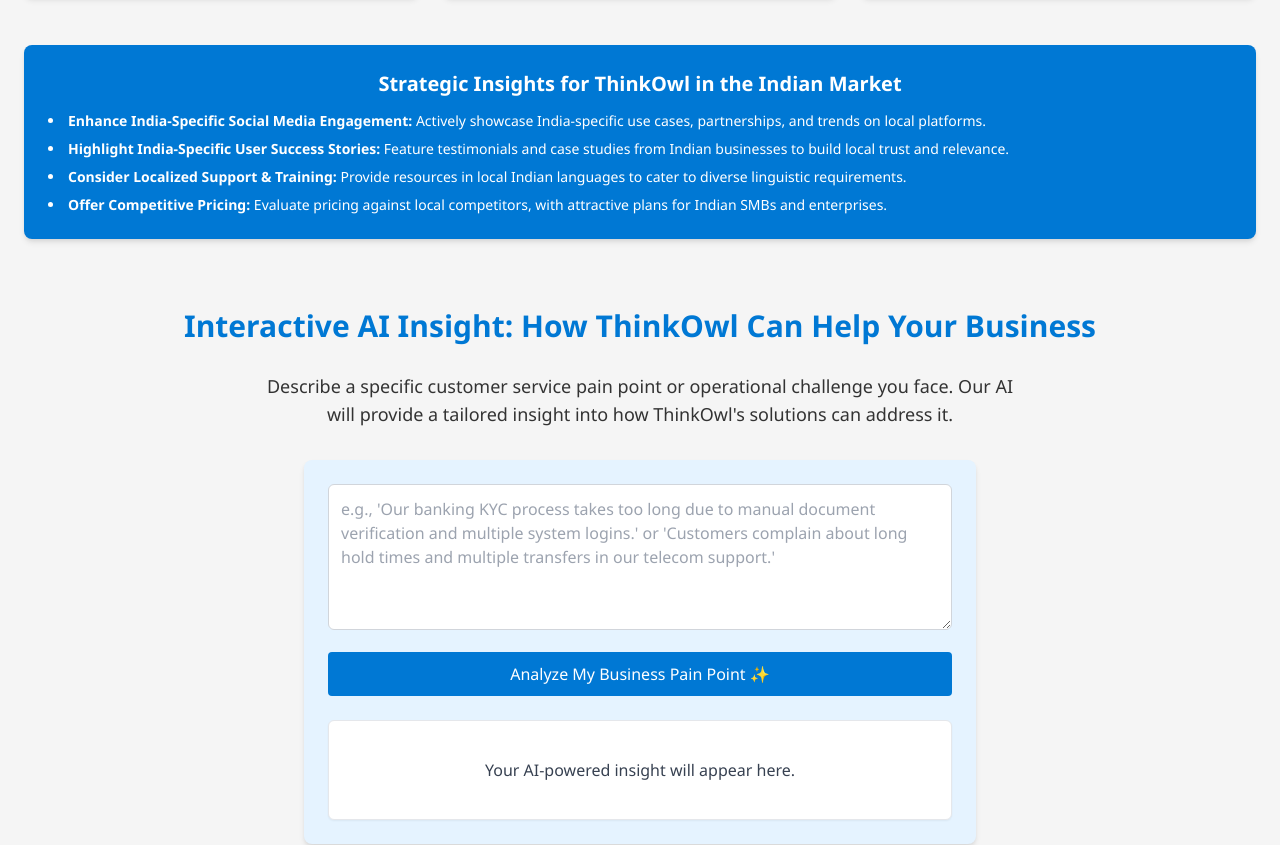
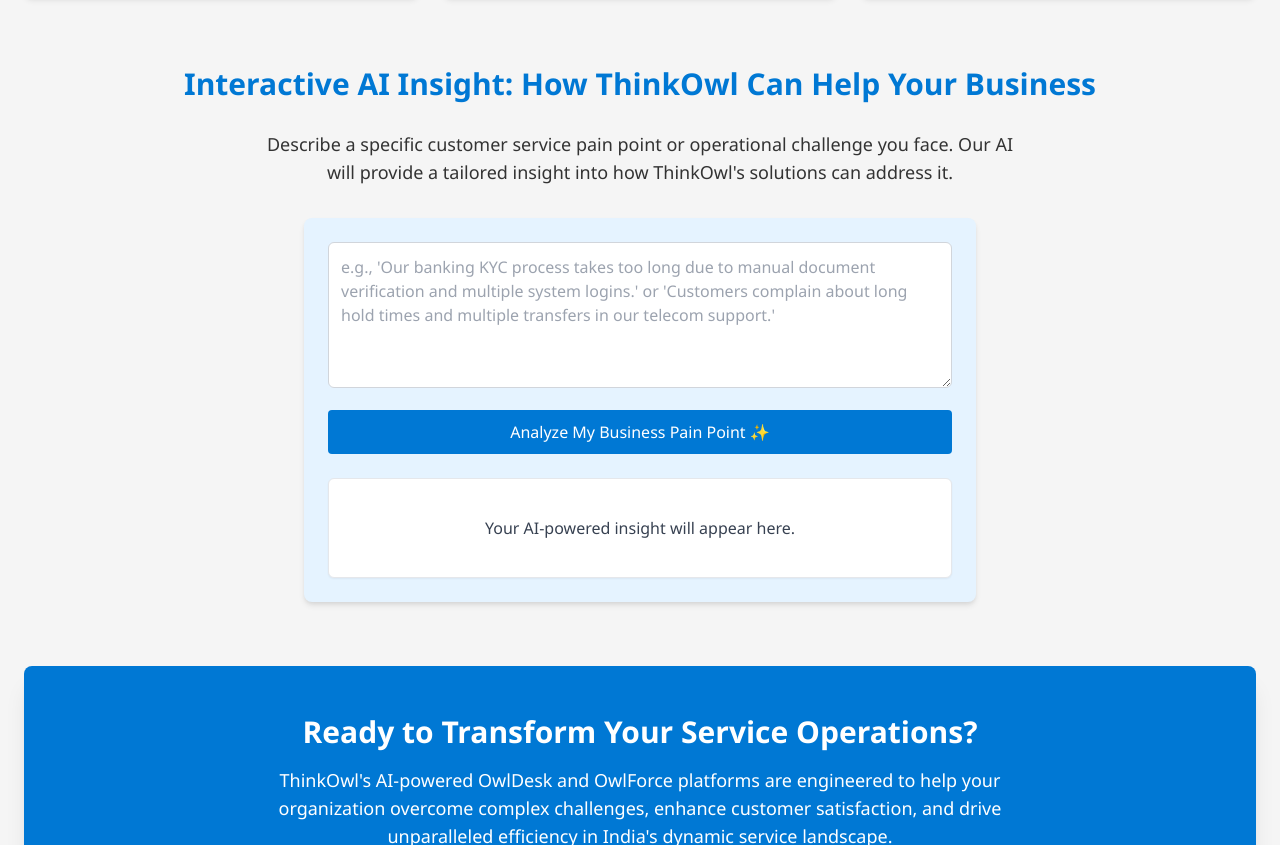
Before and after one commit to Prashri/ThinkOwl---Bridging-India-s-Service-Gap, a plain HTML site: page index.html in a window 1280 px wide. Shown: the part 3776-4621 px from the top of the page. Drawn offline with nearby package versions, Linux system fonts and the light colour scheme; a web font is replaced by a local one.

Commit message:
Update index.html

```diff
--- a/index.html
+++ b/index.html
@@ -399,15 +399,7 @@
                 </div>
             </div>
 
-            <div class="card mt-12 bg-[var(--primary-color)] text-white">
-                <h3 class="card-title text-center text-white">Strategic Insights for ThinkOwl in the Indian Market</h3>
-                <ul class="list-disc list-inside text-sm space-y-2">
-                    <li><span class="font-semibold">Enhance India-Specific Social Media Engagement:</span> Actively showcase India-specific use cases, partnerships, and trends on local platforms.</li>
-                    <li><span class="font-semibold">Highlight India-Specific User Success Stories:</span> Feature testimonials and case studies from Indian businesses to build local trust and relevance.</li>
-                    <li><span class="font-semibold">Consider Localized Support & Training:</span> Provide resources in local Indian languages to cater to diverse linguistic requirements.</li>
-                    <li><span class="font-semibold">Offer Competitive Pricing:</span> Evaluate pricing against local competitors, with attractive plans for Indian SMBs and enterprises.</li>
-                </ul>
-            </div>
+
         </section>
 
         <section id="llm-insight" class="mb-16">
```
